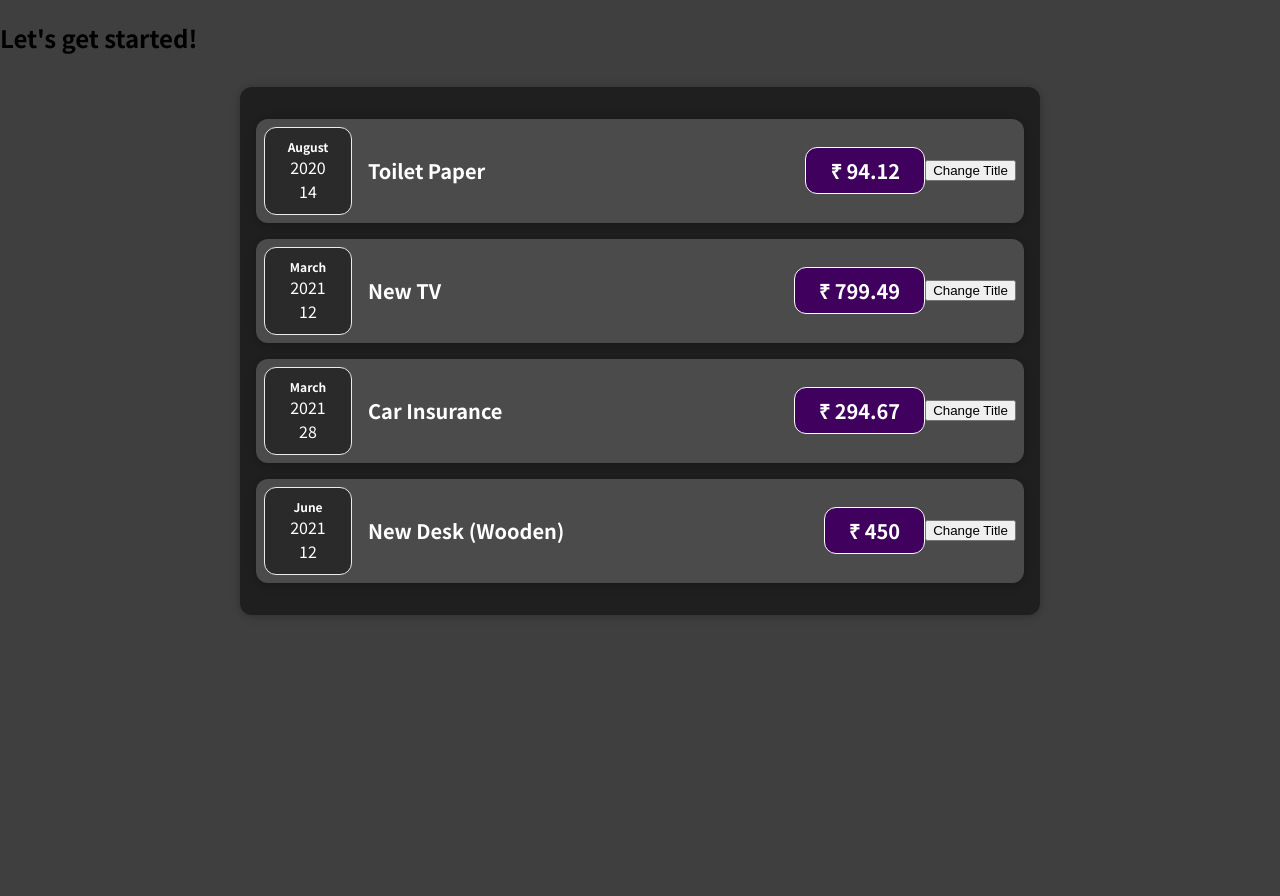
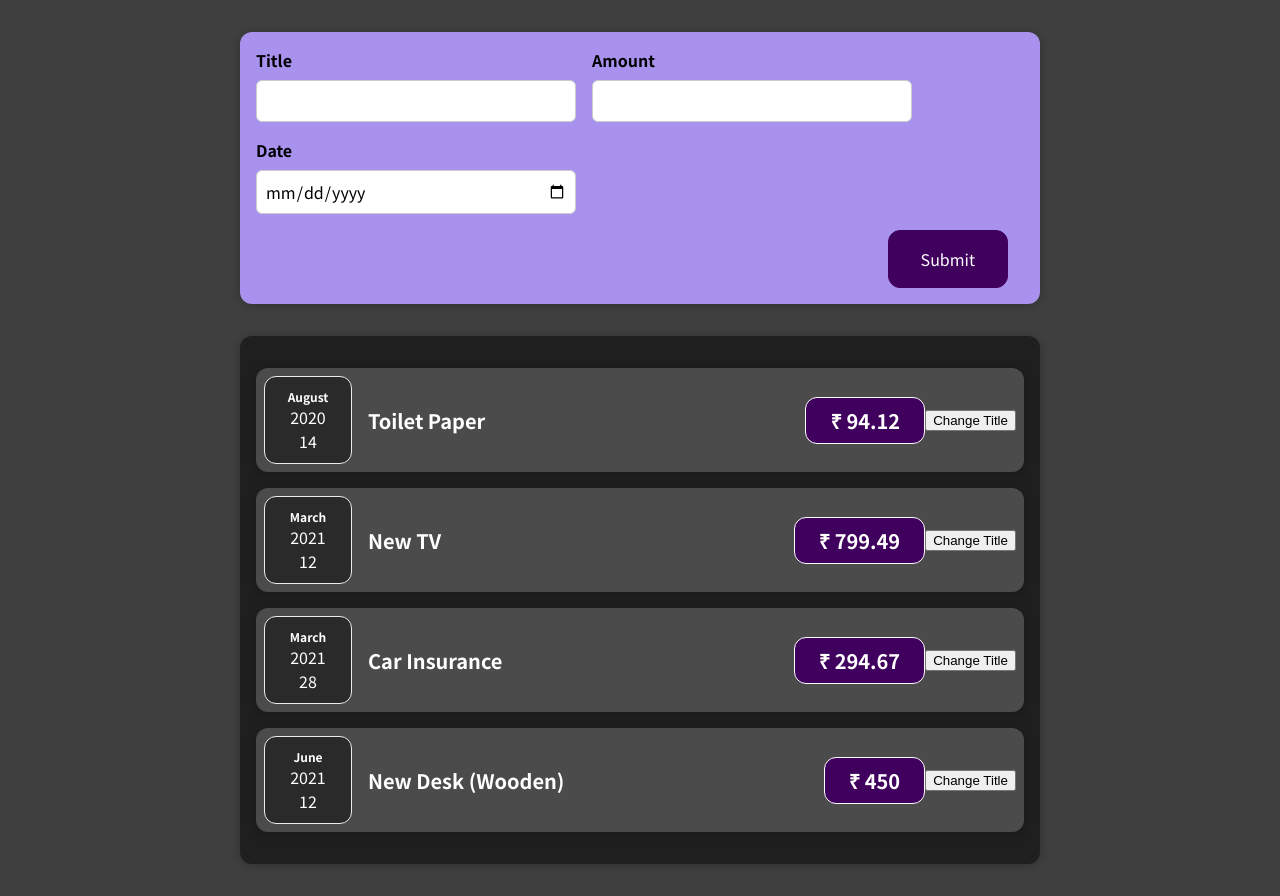
Before and after one commit to harsha9726/react-practice, a React (Create React App) app: page / in a window 1280 px wide. Before the commit the page ends 800 px from the top, so only its background shows below. Built offline with nearby package versions, Linux system fonts and the light colour scheme.

Commit message:
Added New Expense Form component

```diff
--- a/src/App.js
+++ b/src/App.js
@@ -1,4 +1,5 @@
 import Expenses from './Components/Expense/Expenses';
+import NewExpense from './Components/NewExpense/NewExpense';
 
 const App =()=> {
   const expenses = [
@@ -28,7 +29,7 @@
 
   return (
     <div>
-      <h2>Let's get started!</h2>
+      <NewExpense/>
       <Expenses expenses={expenses}/>
     </div>
   );
--- a/src/Components/Expense/ExpenseItem.js
+++ b/src/Components/Expense/ExpenseItem.js
@@ -1,13 +1,15 @@
+import { useState } from 'react';
+
 import './ExpenseItem.css';
 import ExpenseDate from './ExpenseDate';
 import Card from '../UI/Card';
 
 const ExpenseItem = (props) => {
 
-  let title = props.title;
+  const [title,setTitle] = useState(props.title);
 
   const changeTitleHandler = () =>{
-  title ='Updated!!';
+  setTitle('Updated!!');
   }
 
   return (
--- /dev/null
+++ b/src/Components/NewExpense/ExpenseForm.css
@@ -0,0 +1,27 @@
+.new-expense__controls {
+  display: flex;
+  flex-wrap: wrap;
+  gap: 1rem;
+  margin-bottom: 1rem;
+  text-align: left;
+}
+
+.new-expense__control label {
+  font-weight: bold;
+  margin-bottom: 0.5rem;
+  display: block;
+}
+
+.new-expense__control input {
+  font: inherit;
+  padding: 0.5rem;
+  border-radius: 6px;
+  border: 1px solid #ccc;
+  width: 20rem;
+  max-width: 100%;
+}
+
+.new-expense__actions {
+  text-align: right;
+}
+{"mode":"full","isActive":false}
--- /dev/null
+++ b/src/Components/NewExpense/ExpenseForm.js
@@ -0,0 +1,26 @@
+import './ExpenseForm.css';
+const ExpenseForm = () =>{
+  return (
+    <form >
+      <div className='new-expense__controls'>
+        <div className='new-expense__control'>
+          <label>Title</label>
+          <input type='text' />
+        </div>
+        <div className='new-expense__control'>
+          <label>Amount</label>
+          <input type='number' min='0.01' step='0.01'/>
+        </div>
+        <div className='new-expense__control'>
+          <label>Date</label>
+          <input type='date' min='2019-01-01' max='2022-12-31'/>
+        </div>
+      </div>
+      <div className='new-expense__actions'>
+        <button type='submit'>Submit</button>
+      </div>
+    </form>
+  );
+};
+
+export default ExpenseForm;
--- /dev/null
+++ b/src/Components/NewExpense/NewExpense.css
@@ -0,0 +1,39 @@
+.new-expense {
+  background-color: #a892ee;
+  padding: 1rem;
+  margin: 2rem auto;
+  width: 50rem;
+  max-width: 95%;
+  border-radius: 12px;
+  text-align: center;
+  box-shadow: 0 1px 8px rgba(0, 0, 0, 0.25);
+}
+
+.new-expense button {
+  font: inherit;
+  cursor: pointer;
+  padding: 1rem 2rem;
+  border: 1px solid #40005d;
+  background-color: #40005d;
+  color: white;
+  border-radius: 12px;
+  margin-right: 1rem;
+}
+
+.new-expense button:hover,
+.new-expense button:active {
+  background-color: #510674;
+  border-color: #510674;
+}
+
+.new-expense button.alternative {
+  color: #220131;
+  border-color: transparent;
+  background-color: transparent;
+}
+
+.new-expense button.alternative:hover,
+.new-expense button.alternative:active {
+  background-color: #ddb3f8;
+}
+{"mode":"full","isActive":false}
--- /dev/null
+++ b/src/Components/NewExpense/NewExpense.js
@@ -0,0 +1,12 @@
+import './NewExpense.css';
+import ExpenseForm from './ExpenseForm';
+
+const NewExpense = () => {
+  return (
+    <div className='new-expense'>
+      <ExpenseForm/>
+    </div>
+  );
+};
+
+export default NewExpense;
```
